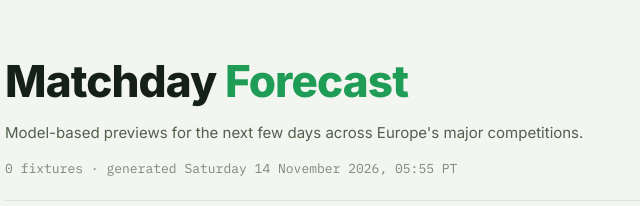
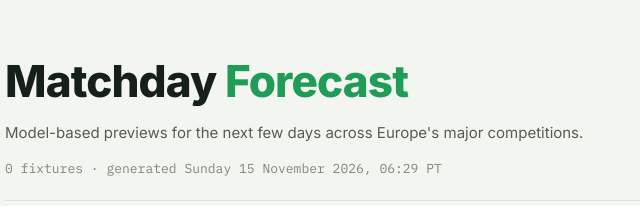
Before and after one commit to mohammadzzamani/matchday_helper, a plain HTML site: page index.html in a window 1280 px wide. Shown: the top 206 px of the page, 265-905 px from the left. Drawn offline with Linux system fonts and the light colour scheme.

Commit message:
Update forecast 2026-11-15 14:30 UTC

```diff
--- a/index.html
+++ b/index.html
@@ -464,7 +464,7 @@ footer{text-align:center;color:var(--faint);font-size:12px;margin-top:50px;
     </div>
   </div>
   <div class="sub">Model-based previews for the next few days across Europe's major competitions.</div>
-  <div class="meta">0 fixtures · generated <span id="gen-time" data-utc="2026-11-14T13:55:56.957118+00:00">Saturday 14 November 2026, 13:55 UTC</span></div>
+  <div class="meta">0 fixtures · generated <span id="gen-time" data-utc="2026-11-15T14:29:41.724333+00:00">Sunday 15 November 2026, 14:29 UTC</span></div>
 </header>
 
 <section id="bookmarks" class="bookmarks-section page-section" hidden style="--lg-accent-rgb:200,150,40">
```
